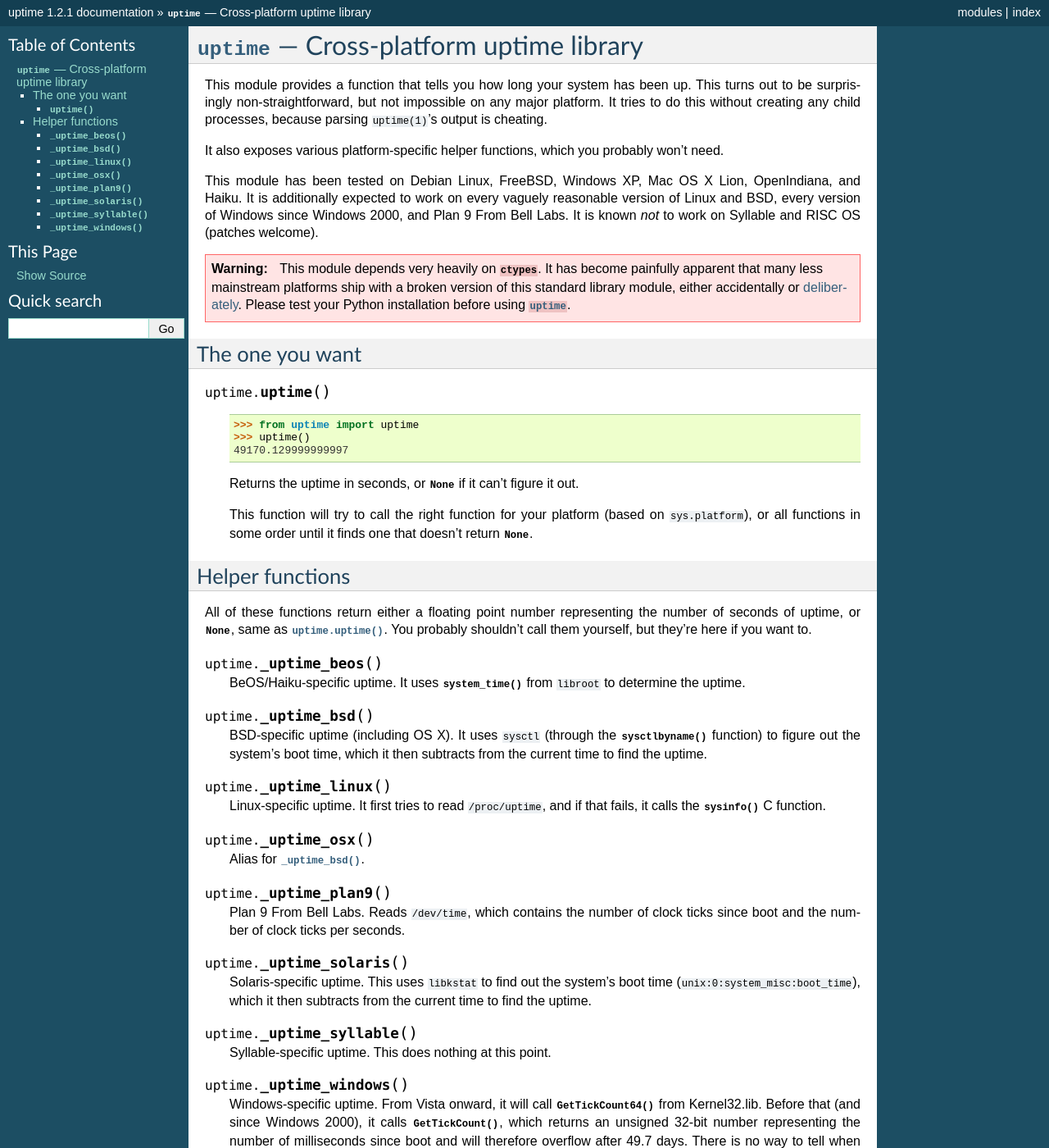
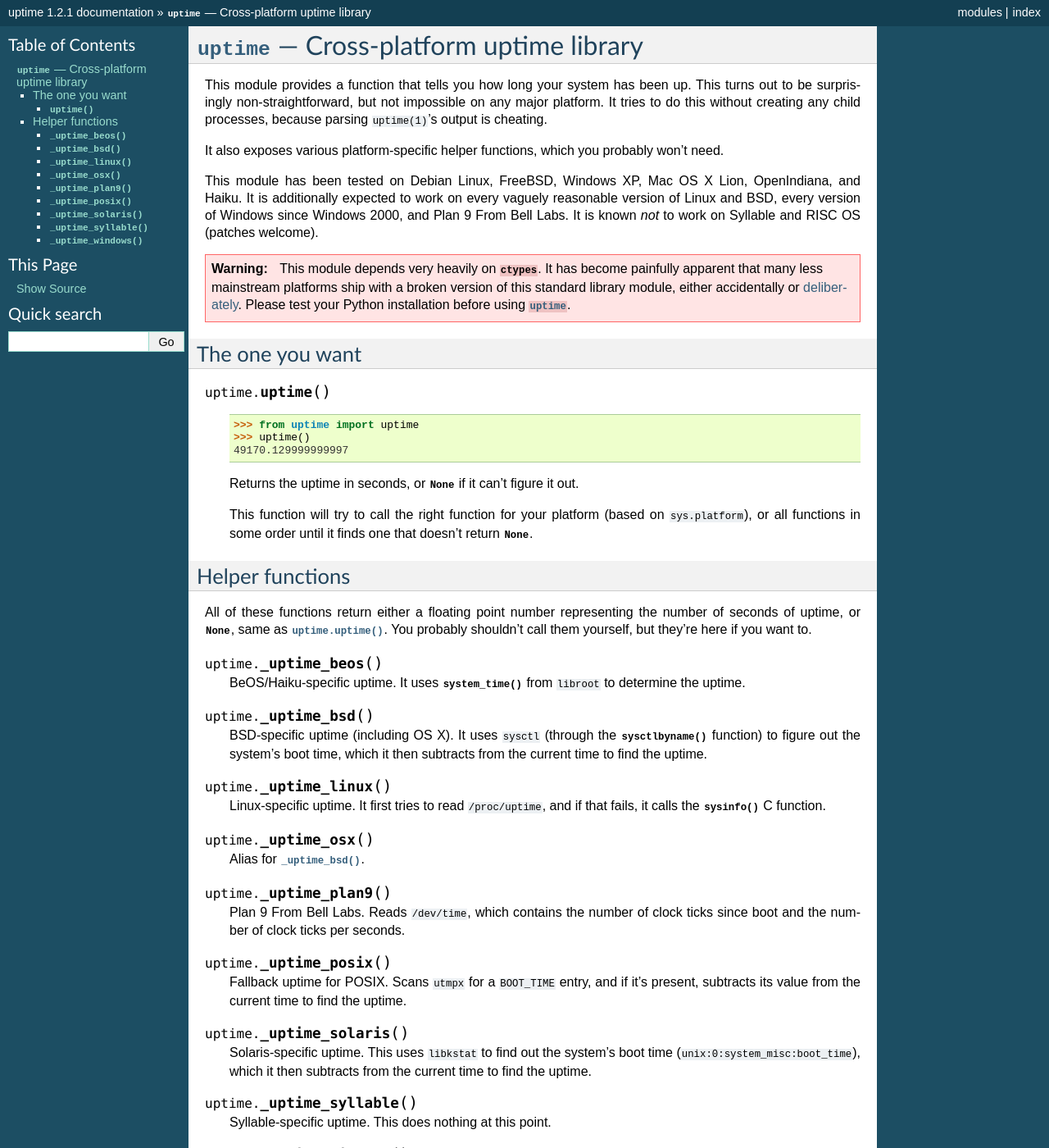
Before and after one commit to Cairnarvon/uptime, a Sphinx documentation site: the page built from doc/index.rst, in a window 1280 px wide and 1400 px high. Shown: the whole window at 82% size. Built offline with Sphinx 7.4.7, drawn with Linux system fonts in a browser that asks for light colours.

Commit message:
Added _uptime_posix to the docs.

```diff
--- a/doc/index.rst
+++ b/doc/index.rst
@@ -78,6 +78,12 @@ You probably shouldn't call them yourself, but they're here if you want to.
    Plan 9 From Bell Labs. Reads ``/dev/time``, which contains the number of
    clock ticks since boot and the number of clock ticks per seconds.
 
+.. function:: _uptime_posix
+
+   Fallback uptime for POSIX. Scans ``utmpx`` for a ``BOOT_TIME`` entry, and
+   if it's present, subtracts its value from the current time to find the
+   uptime.
+
 .. function:: _uptime_solaris
 
    Solaris-specific uptime. This uses ``libkstat`` to find out the system's
```
